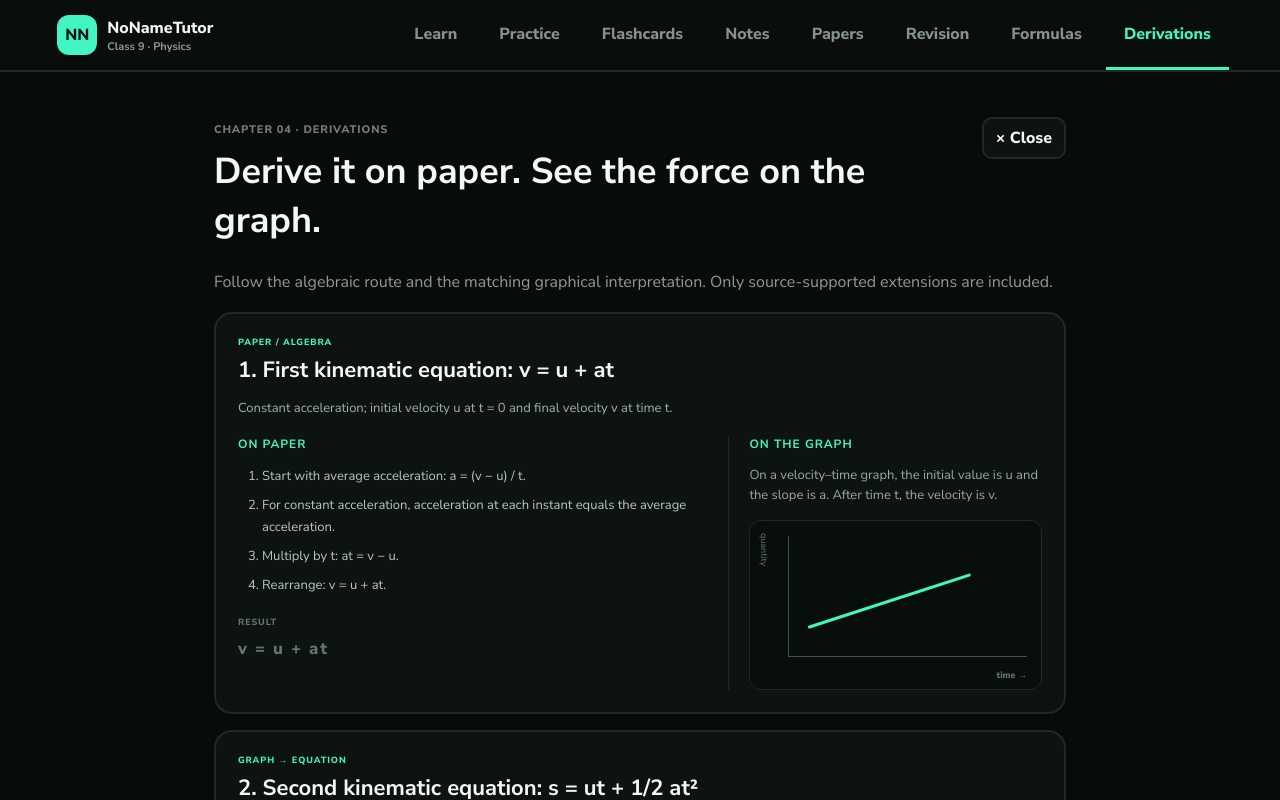
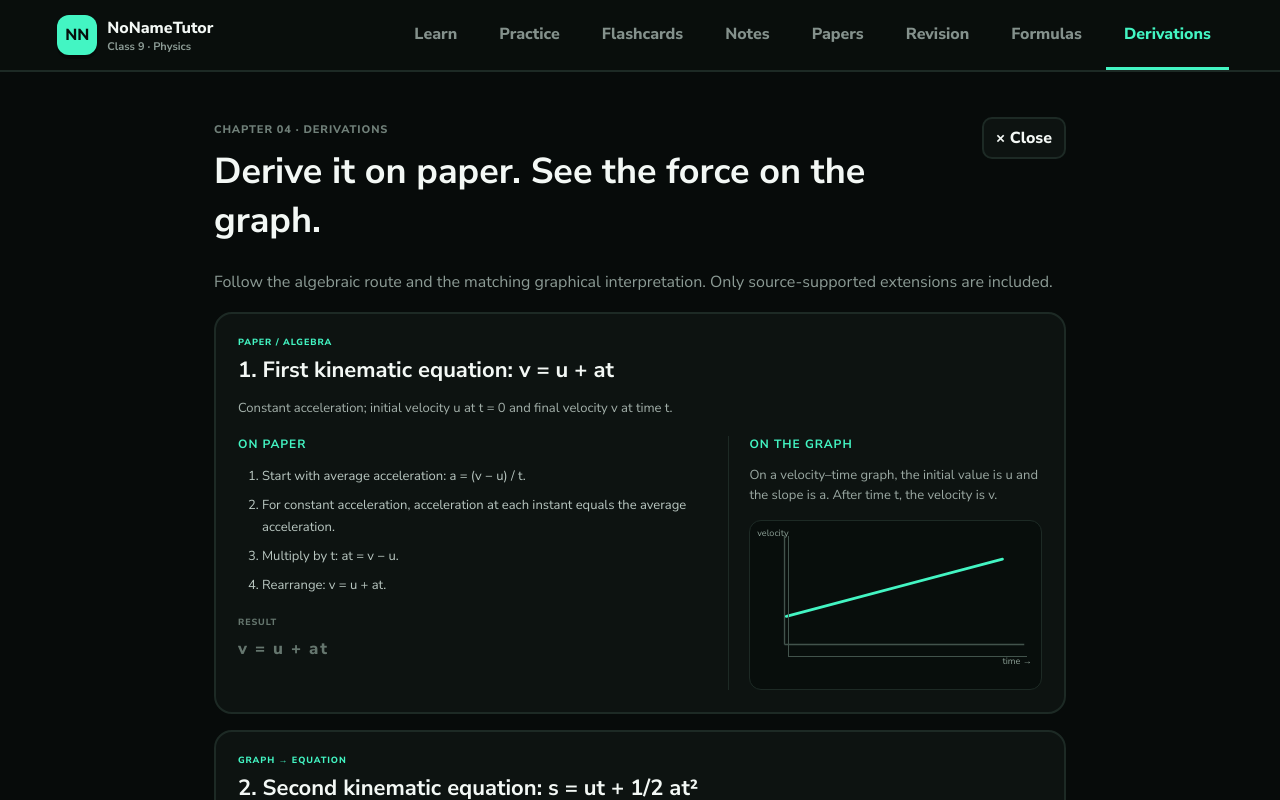
Before and after one commit to AjTheDegenerate/NoNameTutor, a Next.js app: page / in a window 1280 px wide. Both pictures are taken after a click on the button "Derivations". Shown: the top 800 px of the page. Built offline with nearby package versions, Linux system fonts and the light colour scheme.

Commit message:
Use graph-specific sketches for Chapter 4 derivations

```diff
--- a/app/page.jsx
+++ b/app/page.jsx
@@ -79,6 +79,39 @@ const dataByChapter = {
 };
 
 const flashcards = [...flash1,...flash2,...flash3,...flash4];
+
+function GraphSketch({ type }) {
+  const positionGraph = type === "position-time-line" || type === "position-time-tangent";
+  const areaGraph = type === "velocity-time-area";
+  const tangentGraph = type === "position-time-tangent";
+  const ariaLabel = areaGraph
+    ? "Velocity-time graph with the signed area highlighted"
+    : tangentGraph
+      ? "Curved position-time graph with a tangent at one point"
+      : positionGraph
+        ? "Position-time graph with a sloping line"
+        : "Velocity-time graph with a sloping line";
+  return (
+    <svg className="graph-sketch-svg" viewBox="0 0 320 170" role="img" aria-label={ariaLabel}>
+      <line x1="38" y1="16" x2="38" y2="136" stroke="#42534c" strokeWidth="1.5" />
+      <line x1="38" y1="136" x2="302" y2="136" stroke="#42534c" strokeWidth="1.5" />
+      <text x="8" y="16" fill="#8da197" fontSize="10">{positionGraph ? "position" : "velocity"}</text>
+      <text x="278" y="158" fill="#8da197" fontSize="10">time →</text>
+      {areaGraph && <polygon points="40,136 40,91 278,42 278,136" fill="rgba(67,245,195,0.15)" />}
+      {tangentGraph ? (
+        <>
+          <path d="M40 125 Q130 120 278 42" fill="none" stroke="#43f5c3" strokeWidth="3" strokeLinecap="round" />
+          <line x1="80" y1="117" x2="230" y2="67" stroke="#f0c674" strokeWidth="2" strokeDasharray="5 4" />
+          <circle cx="155" cy="94" r="4" fill="#f0c674" />
+        </>
+      ) : (
+        <line x1="40" y1={areaGraph ? 91 : 105} x2="278" y2={areaGraph ? 42 : 42} stroke="#43f5c3" strokeWidth="3" strokeLinecap="round" />
+      )}
+      {areaGraph && <text x="138" y="119" fill="#a7e8d4" fontSize="11">area = displacement</text>}
+      {tangentGraph && <text x="165" y="57" fill="#f0c674" fontSize="10">tangent</text>}
+    </svg>
+  );
+}
 
 export default function Home(){
   const appRoot = useRef(null);
@@ -233,7 +266,7 @@ export default function Home(){
 
       {tab==="formulas"&&chapterData&&<><span className="kicker">CHAPTER {chapter.number} · FORMULA + GRAPH REFERENCE</span><h2>Numerical formulas + graph tools for {chapter.short}.</h2><p className="overlay-intro">Each topic separates calculation tools from graphical interpretation, with conditions and usage notes kept close to the equations.</p><div className="formula-filters"><button className={formulaTopic==="all"?"selected":""} onClick={()=>setFormulaTopic("all")}>All topics</button>{chapterData.formulas.map(f=><button key={f.topic} className={formulaTopic===f.topic?"selected":""} onClick={()=>setFormulaTopic(f.topic)}>{f.topic}</button>)}</div><div className="formula-grid">{chapterData.formulas.filter(f=>formulaTopic==="all"||f.topic===formulaTopic).map(f=><article className="formula-card" key={f.topic}><div className="formula-heading"><span className="kicker">TOPIC</span><h3>{f.topic}</h3></div>{f.condition&&<div className="formula-condition">⚠️ {f.condition}</div>}<section><h4>Numerical / equation tools</h4>{f.numeric.map(([name,formula,note])=><div className="formula-row" key={name}><b>{name}</b><span className="math-formula">{formula}</span><p>{note}</p></div>)}</section><section><h4>Graphical tools</h4>{f.graphical.map(([name,formula,note])=><div className="formula-row graph-row" key={name}><b>{name}</b><code>{formula}</code><p>{note}</p></div>)}</section><div className="formula-use"><b>When to use:</b> {f.use}</div></article>)}</div></>}
 
-      {tab==="derivations"&&chapterData&&<><span className="kicker">CHAPTER {chapter.number} · DERIVATIONS</span><h2>Derive it on paper. See the force on the graph.</h2><p className="overlay-intro">Follow the algebraic route and the matching graphical interpretation. Only source-supported extensions are included.</p><div className="derivation-grid">{chapterData.derivations.map(d=><article className="derivation-card" key={d.title}><div className="derivation-top"><span>{d.mode==="extension"?"HIGHER-GRADE EXTENSION":d.mode==="graph"?"GRAPH → EQUATION":"PAPER / ALGEBRA"}</span></div><h3>{d.title}</h3><p className="derivation-setup">{d.setup}</p><div className="derivation-columns"><div><h4>On paper</h4><ol>{d.steps.map((s,i)=><li key={i}>{s}</li>)}</ol><div className="derived-result"><span>RESULT</span><span className="math-formula">{d.result}</span></div></div><div className="graph-explain"><h4>On the graph</h4><p>{d.graph}</p><div className="graph-sketch"><span className="axis-y">quantity</span><div className="sketch-area"><i className={"sketch-line "+(d.mode==="paper"?"rise":"slope")} /><b>time →</b></div></div></div></div></article>)}</div></>}
+      {tab==="derivations"&&chapterData&&<><span className="kicker">CHAPTER {chapter.number} · DERIVATIONS</span><h2>Derive it on paper. See the force on the graph.</h2><p className="overlay-intro">Follow the algebraic route and the matching graphical interpretation. Only source-supported extensions are included.</p><div className="derivation-grid">{chapterData.derivations.map(d=><article className="derivation-card" key={d.title}><div className="derivation-top"><span>{d.mode==="extension"?"HIGHER-GRADE EXTENSION":d.mode==="graph"?"GRAPH → EQUATION":"PAPER / ALGEBRA"}</span></div><h3>{d.title}</h3><p className="derivation-setup">{d.setup}</p><div className="derivation-columns"><div><h4>On paper</h4><ol>{d.steps.map((s,i)=><li key={i}>{s}</li>)}</ol><div className="derived-result"><span>RESULT</span><span className="math-formula">{d.result}</span></div></div><div className="graph-explain"><h4>On the graph</h4><p>{d.graph}</p><div className="graph-sketch graph-sketch-accurate"><GraphSketch type={d.graphType || "velocity-time-line"} /></div></div></div></article>)}</div></>}
 
       {tab==="notes"&&<><span className="kicker">CHAPTER {chapter.number} · QUICK NOTES</span><h2>Chapter at a glance.</h2><div className="note-grid">{content.map(x=><article key={x.key}><b>{x.title}</b><p>{x.body}</p></article>)}</div></>}
 
```
